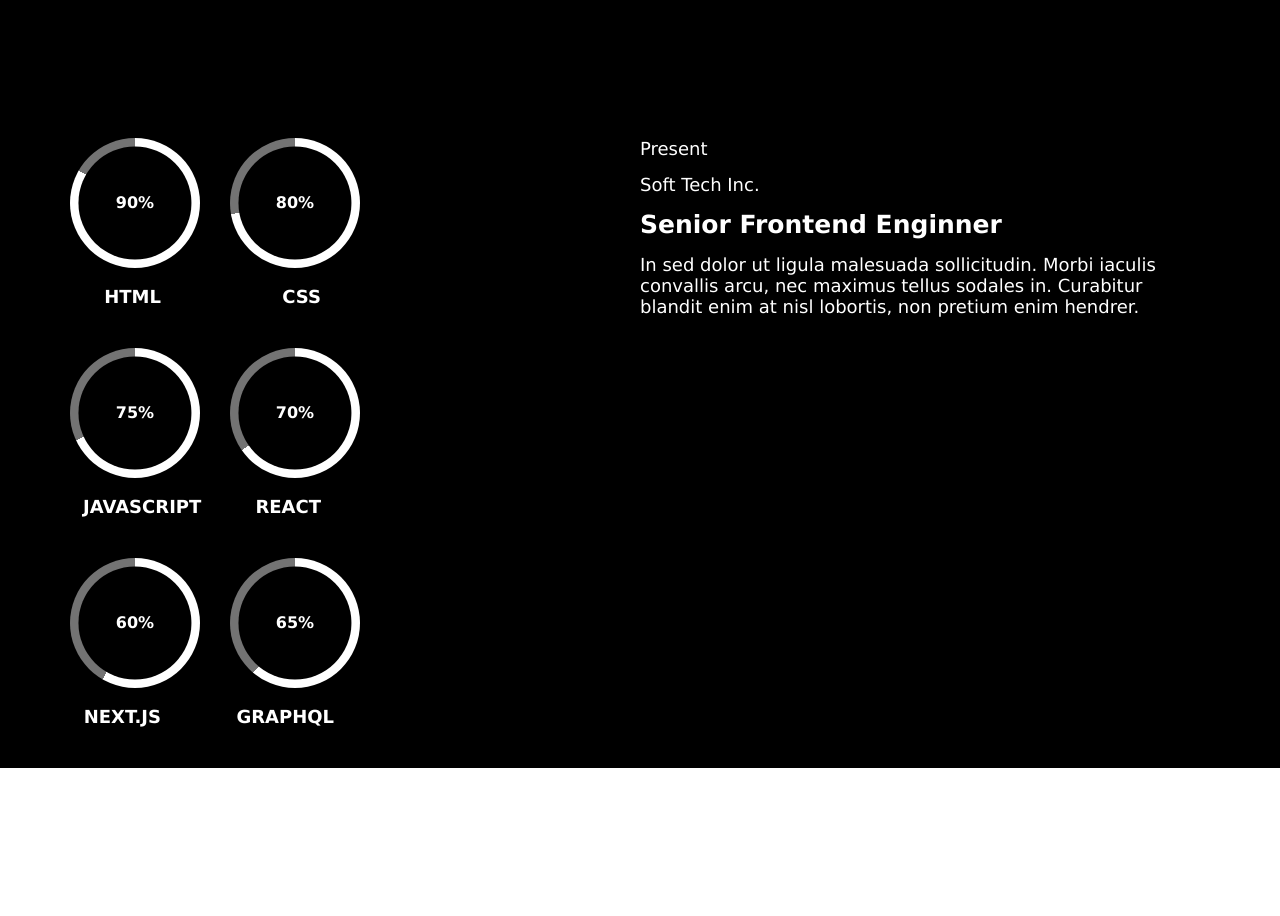
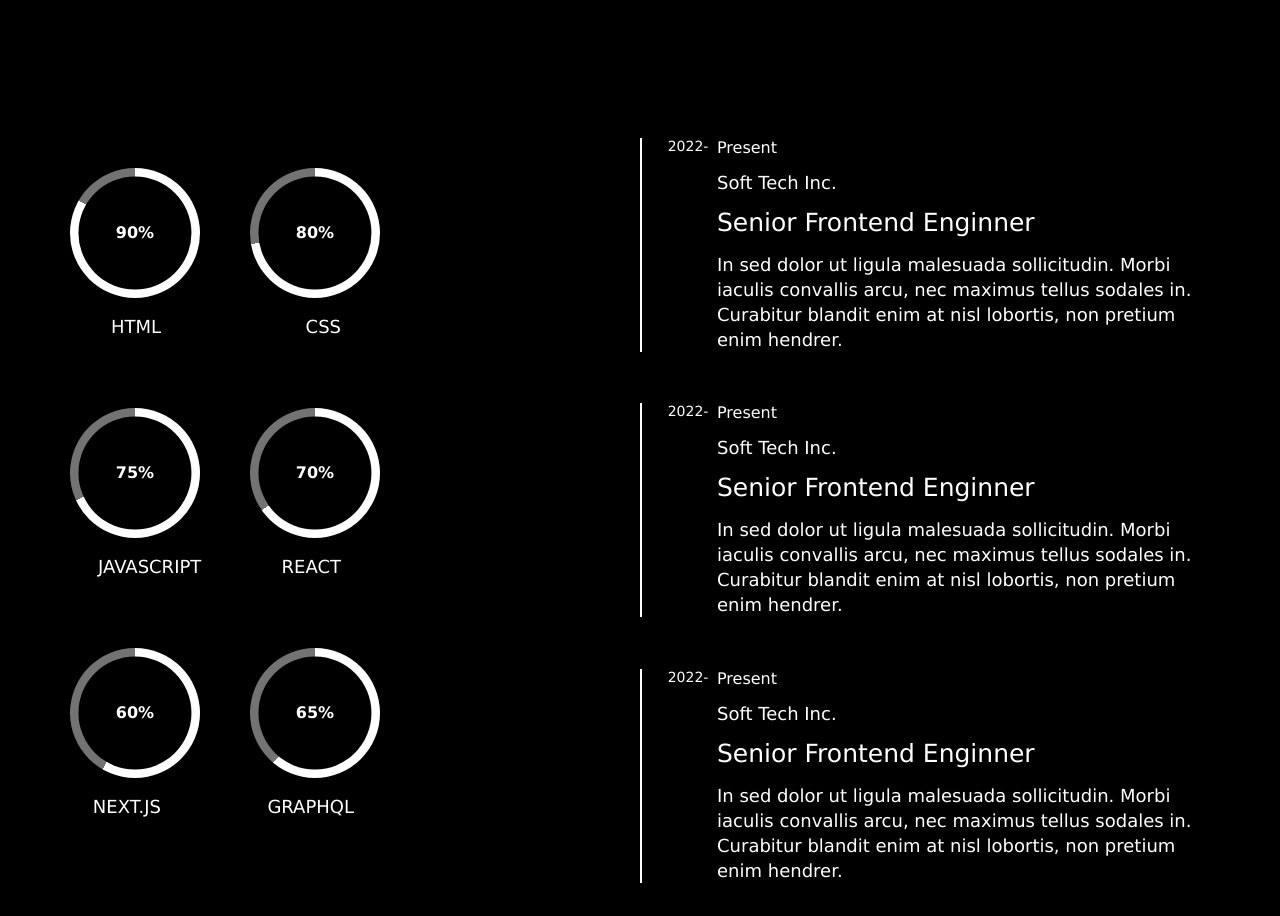
Before and after one commit to rakibulruhan88/vera, a plain HTML site: page index.html in a window 1280 px wide. Shown: the part 3560-4476 px from the top of the page. Before the commit the page ends 4328 px from the top, so only its background shows below. Drawn offline with Linux system fonts and the light colour scheme.

Commit message:
home work

```diff
--- a/css/main-hero.css
+++ b/css/main-hero.css
@@ -1,15 +1,12 @@
 .section1 {
   padding-top: 4rem;
 }
-
-
 
 .hero-main-text h1 {
   font-size: 70px;
   max-width: 70%;
   margin: auto;
   margin-bottom: 5vh;
-
 }
 
 .hero-main-text h1 span {
@@ -23,12 +20,12 @@
   line-height: 30px;
 }
 
-.hero-second{
+.hero-second {
   display: flex;
   justify-content: space-between;
 }
 
-.hero-second .content{
+.hero-second .content {
   display: flex;
   justify-content: space-between;
   align-items: center;
@@ -82,7 +79,7 @@
   line-height: 90px;
   text-transform: uppercase;
   justify-content: space-between;
-  gap: 40PX;
+  gap: 40px;
 }
 
 .s3-content {
@@ -211,7 +208,6 @@
 .s5-img-1 {
   display: flex;
   justify-content: center;
-
 }
 
 .s5-img-1 img {
@@ -230,7 +226,6 @@
   padding: 4vw;
   border-bottom: 2px solid black;
   border-left: 2px solid black;
-
 }
 
 .s5-img-1 img:nth-child(1) {
@@ -248,57 +243,56 @@
   border-right: 2px solid black;
 }
 .s5-img-2 img:nth-child(2) {
-  padding: 4vw ;
+  padding: 4vw;
 }
 
-
 /* ##### skill set ###### */
-.section-6{
+.section-6 {
   background: #000;
 }
-.section6{
+.section6 {
   max-width: 100%;
   padding: 80px 0;
   display: flex;
   justify-content: space-between;
 }
 
-.circel-1 .circular:nth-child(1){
+.circel-1 .circular:nth-child(1) {
   width: 130px;
   height: 130px;
   background: conic-gradient(#ffffff 300deg, #737373 0deg);
   border-radius: 50%;
   position: relative;
 }
-.circel-1 .circular:nth-child(2){
+.circel-1 .circular:nth-child(2) {
   width: 130px;
   height: 130px;
   background: conic-gradient(#ffffff 260deg, #737373 0deg);
   border-radius: 50%;
   position: relative;
 }
-.circel-2 .circular:nth-child(1){
+.circel-2 .circular:nth-child(1) {
   width: 130px;
   height: 130px;
   background: conic-gradient(#ffffff 245deg, #737373 0deg);
   border-radius: 50%;
   position: relative;
 }
-.circel-2 .circular:nth-child(2){
+.circel-2 .circular:nth-child(2) {
   width: 130px;
   height: 130px;
   background: conic-gradient(#ffffff 235deg, #737373 0deg);
   border-radius: 50%;
   position: relative;
 }
-.circel-3 .circular:nth-child(1){
+.circel-3 .circular:nth-child(1) {
   width: 130px;
   height: 130px;
   background: conic-gradient(#ffffff 210deg, #737373 0deg);
   border-radius: 50%;
   position: relative;
 }
-.circel-3 .circular:nth-child(2){
+.circel-3 .circular:nth-child(2) {
   width: 130px;
   height: 130px;
   background: conic-gradient(#ffffff 220deg, #737373 0deg);
@@ -306,7 +300,7 @@
   position: relative;
 }
 
-.circular-process{
+.circular-process {
   width: 87%;
   height: 87%;
   background: black;
@@ -317,9 +311,7 @@
   transform: translate(-50%, -50%);
 }
 
-
-
-.circular .circular-process .circular-value h2{
+.circular .circular-process .circular-value h2 {
   color: white;
   font-size: 16px;
   display: flex;
@@ -328,81 +320,88 @@
   height: 100%;
 }
 
-.circel-1{
+.circel-1 {
   display: flex;
-  gap: 30px;
-  padding-top: 80px;
+  gap: 50px;
+  padding-top: 110px;
 }
-.circel-2{
+.circel-2 {
   display: flex;
-  gap: 30px;
-  padding-top: 80px;
-
+  gap: 50px;
+  padding-top: 110px;
 }
 
-
-
-.circel-3{
+.circel-3 {
   display: flex;
-  gap: 30px;
-  padding-top: 80px;
-
+  gap: 50px;
+  padding-top: 110px;
 }
 
-.circular p{
+.circular p {
   color: rgb(255, 255, 255);
   position: absolute;
   bottom: -30%;
   right: 30%;
   font-size: 18px;
   text-transform: uppercase;
- font-weight: 600;
+  font-weight: 400;
   text-align: center;
 }
 
-
-
-.circular .circel-js{
+.circular .circel-js {
   position: absolute;
   right: -1%;
 }
 
-.circular .circel-graphql{
+.circular .circel-graphql {
   right: 20%;
 }
 
-
 /* @@@###### experiance #####@@@@ */
 
-.experieces{
+.experieces {
   padding-top: 80px;
   max-width: 50%;
+  display: flex;
+  flex-direction: column;
+  gap: 4vw;
 }
 
+.experieces .experience-1 p:nth-child(1) {
+  font-size: 16px;
+  color: white;
+  font-weight: 500;
+  position: relative;
+}
 
-
-.experieces .experience-1 p:nth-child(1){
+.experieces .experience-1 p:nth-child(1)::before {
+  content: "2022-";
+  position: absolute;
+  left: -10%;
+  font-size: 14px;
+}
+.experieces .experience-1 p:nth-child(2) {
+  font-size: 18px;
+  color: rgb(255, 255, 255);
+  font-weight: 400;
+  padding-top: 15px;
+}
+.experieces .experience-1 p:nth-child(4) {
   font-size: 18px;
   color: white;
- font-weight: 500;
-}
-.experieces .experience-1 p:nth-child(2){
- font-size: 18px;
- color: rgb(255, 255, 255);
- font-weight: 500;
+  font-weight: 200;
   padding-top: 15px;
-
-}
-.experieces .experience-1 p:nth-child(4){
- font-size: 18px;
- color: white;
- font-weight: 400;
- padding-top: 15px;
-
+  line-height: 25px;
 }
 
-.experieces .experience-1 h3{
+.experieces .experience-1 h3 {
   font-size: 25px;
   color: white;
   padding-top: 15px;
+  font-weight: 500;
 }
+
+.experience-1 {
+  padding-left: 75px;
+  border-left: 2px solid white;
+}
--- a/css/responsive.css
+++ b/css/responsive.css
@@ -14,6 +14,9 @@
 
   .container {
     max-width: 940px;
+  }
+  .nav-menu{
+    padding: 20px 0;
   }
   .navigation ul {
     display: none;
@@ -76,7 +79,7 @@
   }
 
   .s5-img-1 img:nth-child(2) {
-    padding:4vw;
+    padding: 4vw;
   }
 
   /* .substract {
@@ -88,6 +91,29 @@
 @media (max-width: 950px) {
   .container {
     max-width: 850px;
+  }
+
+  .search-btn button{
+    display: none;
+  }
+
+  .section6 {
+    flex-direction: column;
+    align-items: center;
+    gap: 40px;
+  }
+
+  .experieces {
+    max-width: 75%;
+  }
+  .circel-1 {
+    gap: 15vw;
+  }
+  .circel-2 {
+    gap: 15vw;
+  }
+  .circel-3 {
+    gap: 15vw;
   }
 }
 
@@ -135,10 +161,7 @@
     padding: 50px 0;
   }
 
-  /* .substract {
-    top: 45%;
-    left: 46.3%;
-  } */
+
 }
 
 @media (max-width: 768px) {
@@ -157,10 +180,9 @@
     text-align: center;
     max-width: 80%;
   }
-  .hero-main-text h1 span{
-font-size: 45px;
+  .hero-main-text h1 span {
+    font-size: 45px;
   }
-
 
   .hero-second .content {
     max-width: 80%;
@@ -193,6 +215,13 @@ font-size: 45px;
     font-size: 30px;
     text-align: center;
   }
+
+  .experieces .experience-1 p:nth-child(1)::before{
+    left: -20%;
+  }
+  .substract {
+    max-width: 50px;
+  }
 }
 
 @media (max-width: 430px) {
@@ -217,7 +246,6 @@ font-size: 45px;
     max-width: 100%;
   }
 
-
   .icons {
     justify-content: center;
   }
@@ -240,11 +268,25 @@ font-size: 45px;
   .section3 {
     flex-direction: column;
   }
-  /* .substract img {
-    width: 58px;
-    top: 38%;
-    left: 12%;
-} */
+  .experieces .experience-1 p:nth-child(4) {
+    font-size: 14px;
+  }
+  .experieces .experience-1 h3 {
+    font-size: 20px;
+  }
+  /* .experieces .experience-1 p:nth-child(1)::before{
+    left: -25%;
+  } */
+
+  .experieces {
+    max-width: 100%;
+  }
+
+  .experieces {
+    gap: 10vw;
+  }
+
+
 }
 
 @media (max-width: 391px) {
--- a/index.html
+++ b/index.html
@@ -225,8 +225,29 @@
             </div>
           </div>
           <div class="experieces">
-            <div class="">
             <div class="experience-1">
+              <p>Present</p>
+              <p>
+                Soft Tech Inc.
+              </p>
+              <h3>
+                Senior Frontend Enginner
+              </h3>
+              <p>
+                In sed dolor ut ligula malesuada sollicitudin. Morbi iaculis convallis arcu, nec maximus tellus sodales in. Curabitur blandit enim at nisl lobortis, non pretium enim hendrer.
+              </p>
+             </div><div class="experience-1">
+              <p>Present</p>
+              <p>
+                Soft Tech Inc.
+              </p>
+              <h3>
+                Senior Frontend Enginner
+              </h3>
+              <p>
+                In sed dolor ut ligula malesuada sollicitudin. Morbi iaculis convallis arcu, nec maximus tellus sodales in. Curabitur blandit enim at nisl lobortis, non pretium enim hendrer.
+              </p>
+             </div><div class="experience-1">
               <p>Present</p>
               <p>
                 Soft Tech Inc.
@@ -240,7 +261,6 @@
              </div>
           </div>
         </div>
-        </div>
       </section>
     </main>
 
```
Lines whose indentation alone changed are shown as unchanged.
